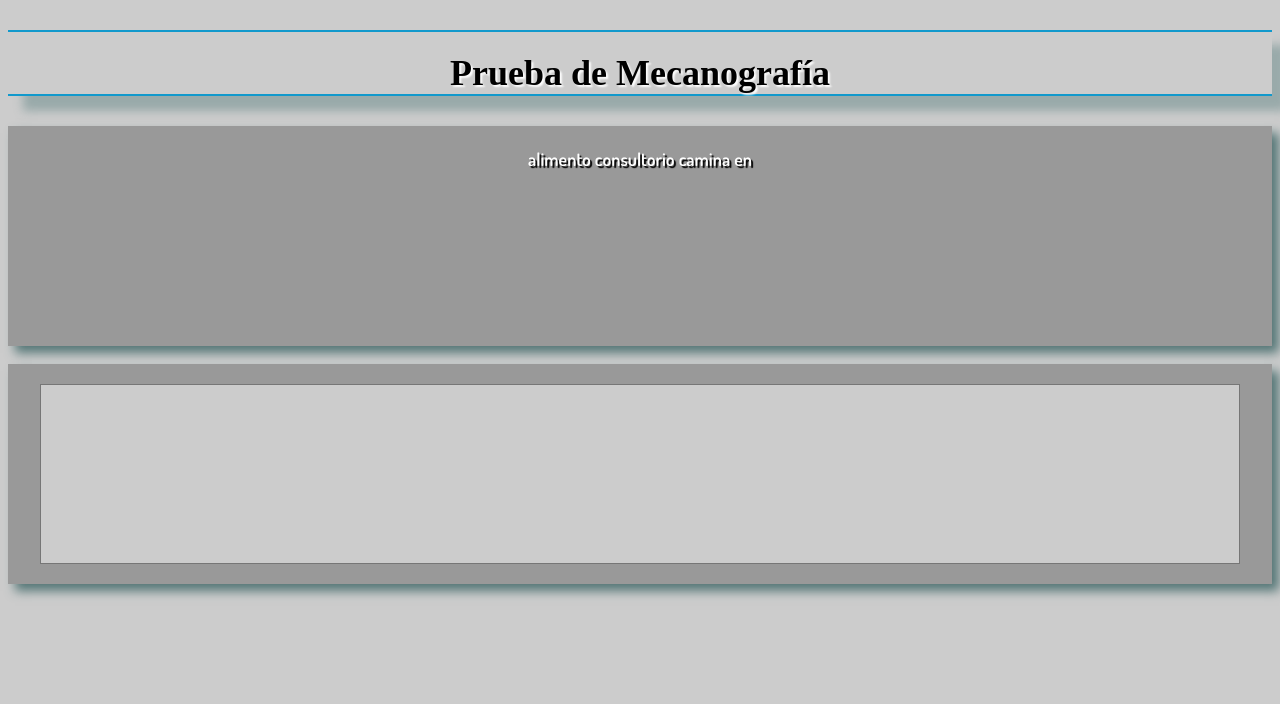
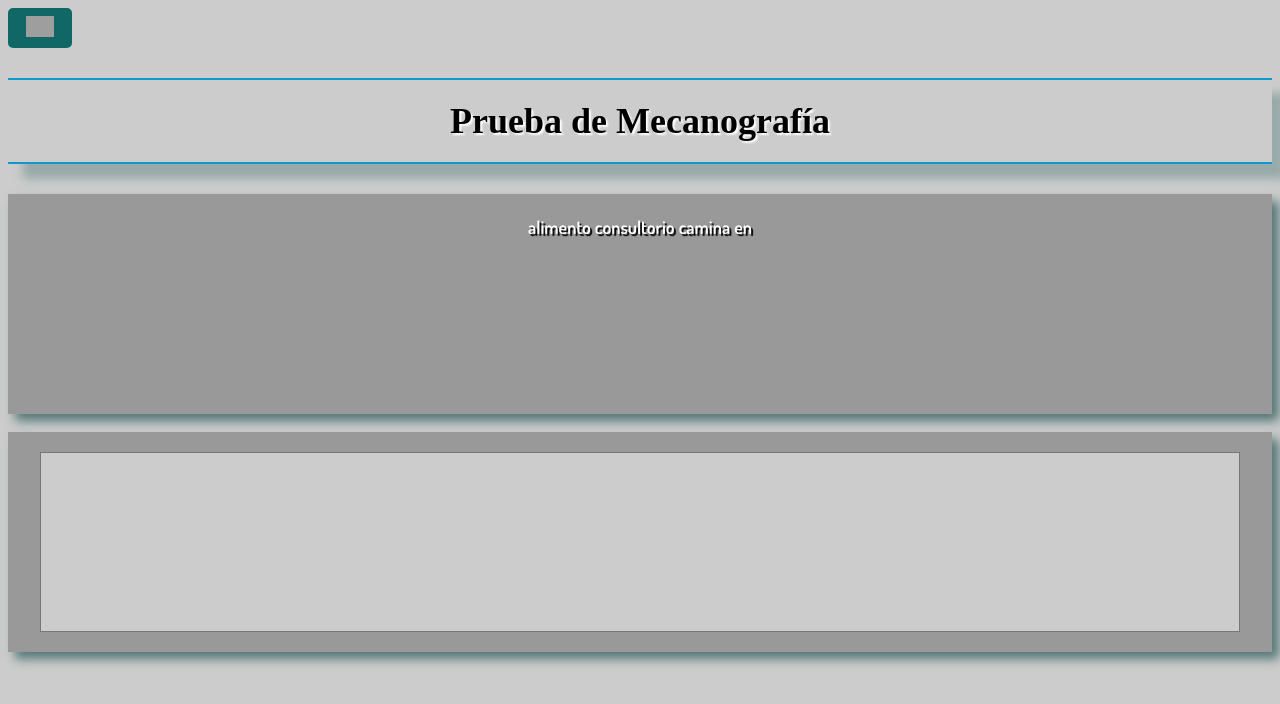
Before and after one commit to JesusMiguel03/mecanografia, a plain HTML site: page index.html in a window 1280 px wide. Drawn offline with Linux system fonts and the light colour scheme; grey boxes are pictures that could not be loaded.

Commit message:
Update index.html
+buttons

```diff
--- a/index.html
+++ b/index.html
@@ -14,12 +14,16 @@
 </head>
 
 <body>
-    <h2 class="center textStyle">Prueba de Mecanografía</h2>
-    <div class="container cont-2 center"></div>
-    <br>
-    <div class="container">
-        <textarea class="input" autofocus></textarea>
-    </div>
+    <main>
+        <button onclick="codeInit()" class="button"><img src="https://cdn-icons-png.flaticon.com/512/179/179407.png" class="img"></button>
+        <!-- <button onclick="timeOut()" class="button"><img src="https://cdn-icons.flaticon.com/png/512/1892/premium/1892001.png?token=exp=1658619024~hmac=4ea1659ebfae466ad3364ac412ed0ded" class="img"></button> -->
+        <h2 class="textStyle">Prueba de Mecanografía</h2>
+        <div class="container center"></div>
+        <br>
+        <div id="container" class="container">
+            <textarea id="textarea" class="input" autofocus></textarea>
+        </div>
+    </main>
 </body>
 
 <script src="code.js"></script>
```
